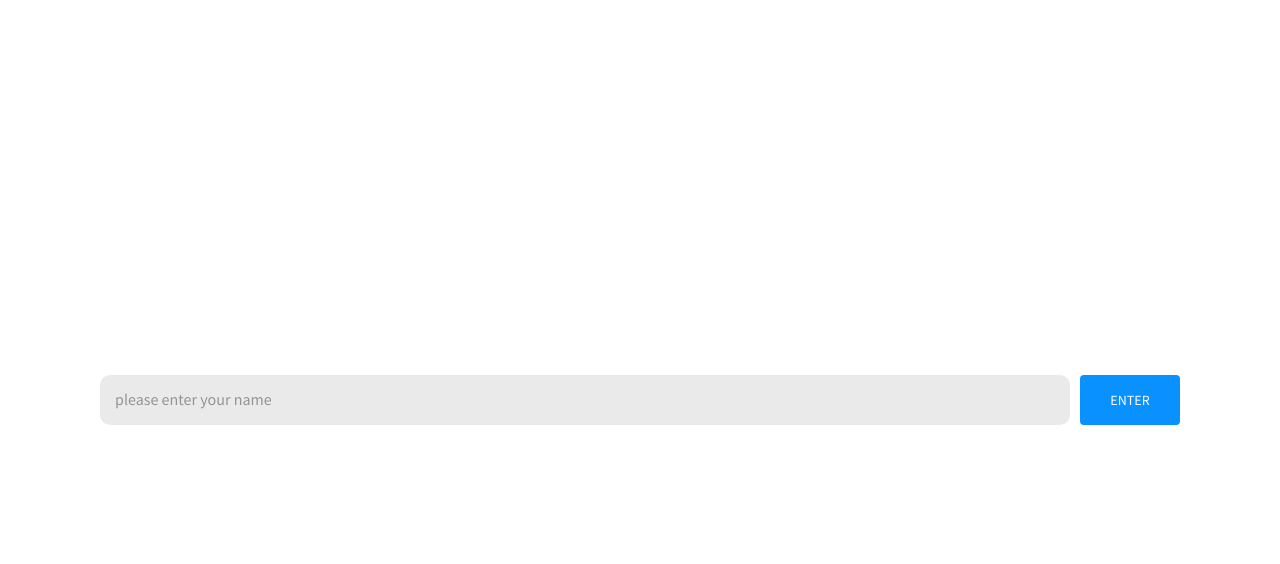
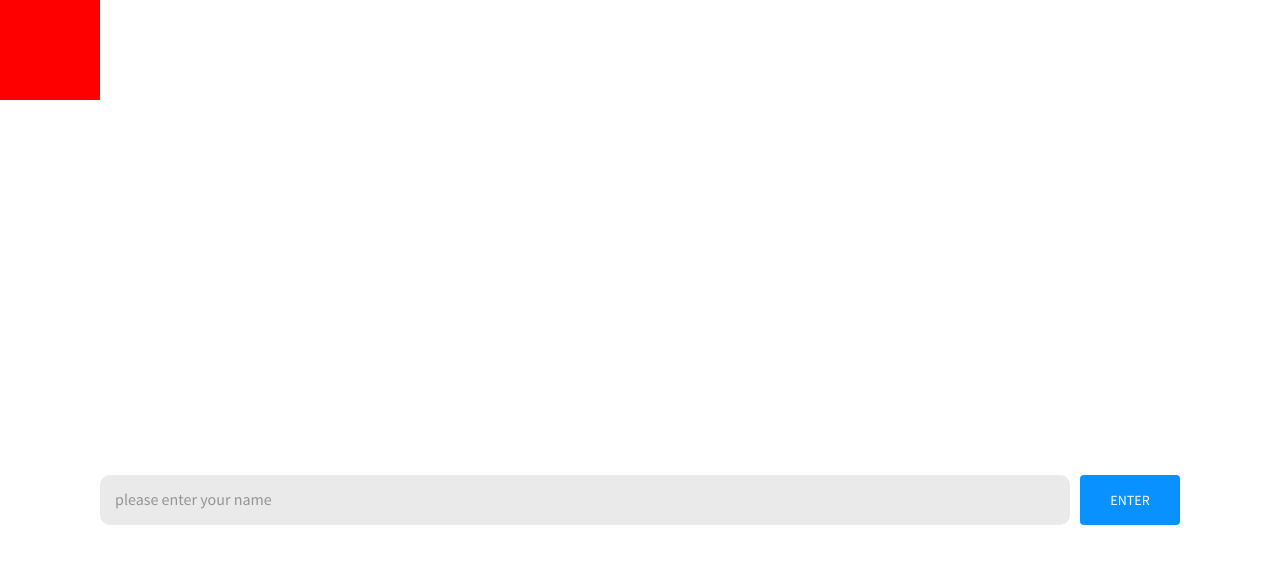
Before and after one commit to theophilly/chat_app, a React (Create React App) app: page / in a window 1280 px wide. Shown: the top 564 px of the page. Built offline with nearby package versions, Linux system fonts and the light colour scheme.

Commit message:
testing msg data

```diff
--- a/src/App.js
+++ b/src/App.js
@@ -1,16 +1,42 @@
-import React from 'react';
-import { CssBaseline, StyledEngineProvider, ThemeProvider } from '@mui/material';
-import './App.css';
+import React, { useState, useEffect } from "react";
+import {
+  CssBaseline,
+  StyledEngineProvider,
+  ThemeProvider,
+} from "@mui/material";
+import "./App.css";
 
-import theme from './theme';
+import theme from "./theme";
 
-
-import Routes from './routes';
-import ScrollToTop from './components/ScrollToTop';
+import Routes from "./routes";
+import ScrollToTop from "./components/ScrollToTop";
 
 function App() {
+  const [color, setColor] = useState("red");
+
+  //   const setMessage = () => {
+  //     window.postMessage("green");
+  //   };
+
+  const reactNativeWebviewListener = (msg) => {
+    if (typeof msg.data === "object") return;
+    setColor(msg.data);
+    // console.log(msg);
+  };
+
+  useEffect(() => {
+    window.addEventListener("message", reactNativeWebviewListener);
+
+    return () => {
+      window.removeEventListener("message", reactNativeWebviewListener);
+    };
+  }, []);
   return (
     <StyledEngineProvider injectFirst>
+      <div
+        // onClick={setMessage}
+        style={{ width: "100px", height: "100px", background: color }}
+      ></div>
       <ThemeProvider theme={theme}>
         <CssBaseline />
         <ScrollToTop />
```
Lines whose indentation alone changed are shown as unchanged.
